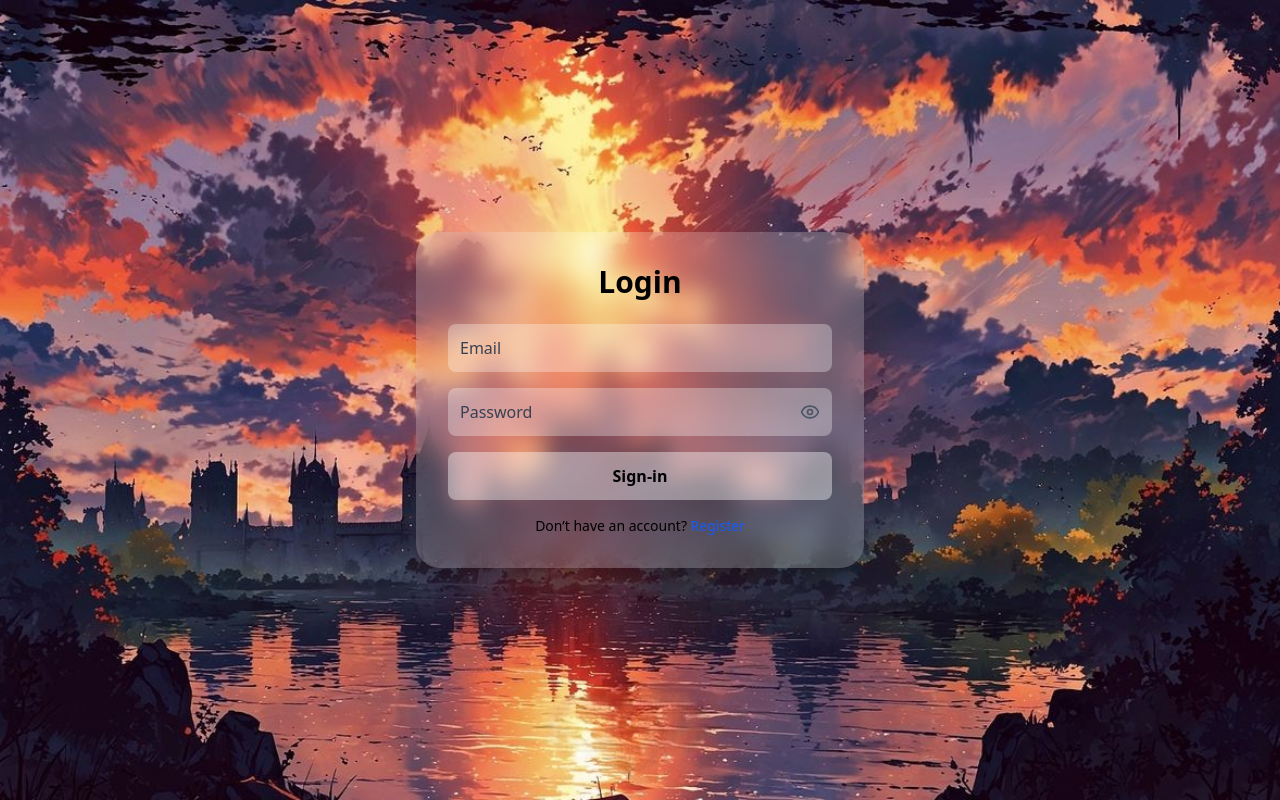
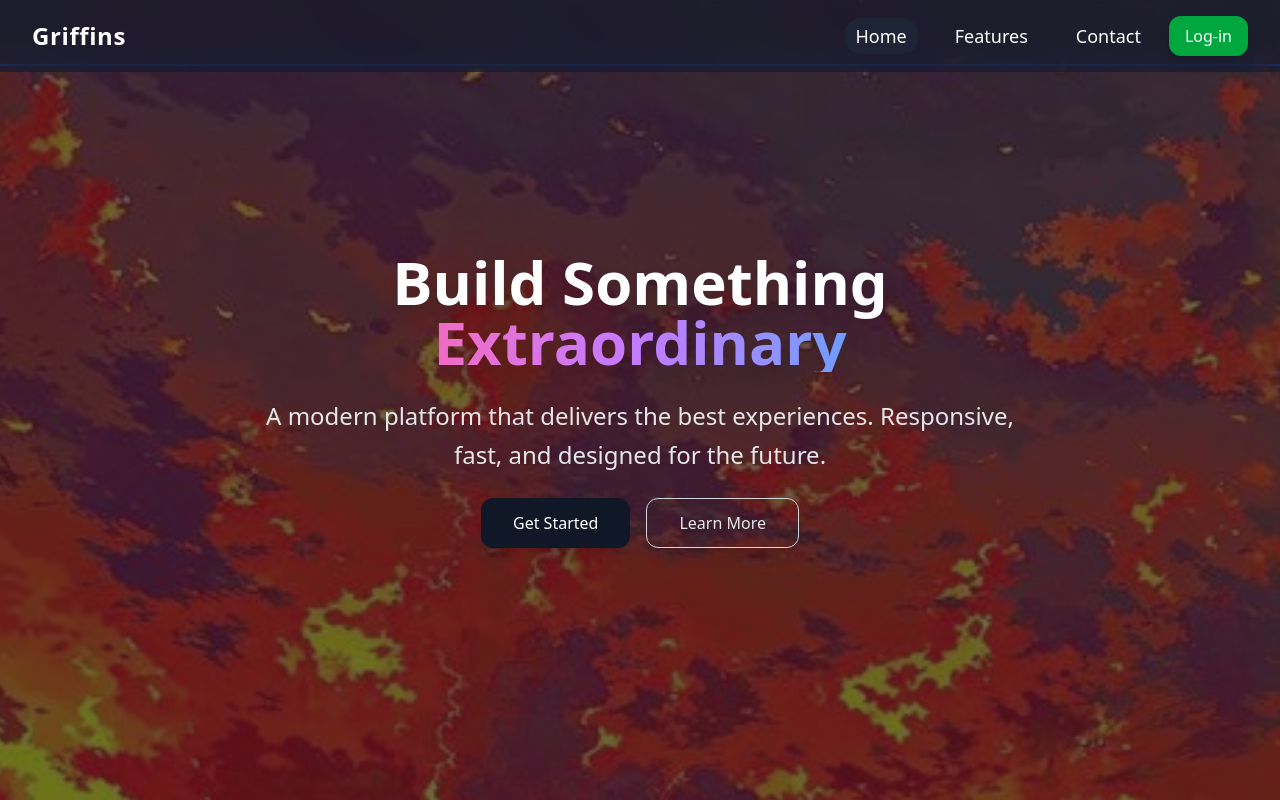
Before and after one commit to Agiless/KPR-Hackathon, a React (Vite) app in the folder app/: page / in a window 1280 px wide. Built offline with nearby package versions, Linux system fonts and the light colour scheme.

Commit message:
home update

```diff
--- a/app/src/App.jsx
+++ b/app/src/App.jsx
@@ -6,9 +6,10 @@ import HomePage from "./pages/HomePage";
 function App() {
   return (
     <Routes>
-      <Route path="/" element={<LoginPage />} />
-      <Route path="/register" element={<RegisterPage />} />
-      <Route path="/home" element={<HomePage />} />
+        <Route path="/" element={<HomePage />} />
+        {/* <Route path="/home" element={<Navigate to="/" />} /> 👈 Redirects /home to / */}
+        <Route path="/login" element={<LoginPage />} />
+        <Route path="/register" element={<RegisterPage />} />
     </Routes>
   );
 }
--- a/app/src/pages/HomePage.jsx
+++ b/app/src/pages/HomePage.jsx
@@ -89,7 +89,7 @@ const HomePage = () => {
   const handleLogout = () => {
     localStorage.removeItem("user");
     setUser(null);
-    navigate("/"); // redirect back to login
+    navigate("/login"); // redirect back to login
   };
 
   const closeModal = () => setShowModal({ visible: false, message: "" });
@@ -149,10 +149,10 @@ const HomePage = () => {
             </div>
           ) : (
             <button
-              onClick={() => navigate("/")}
+              onClick={() => navigate("/login")}
               className="bg-green-600 px-4 py-2 rounded-xl hover:bg-green-500 transition shadow-lg"
             >
-              Sign In
+              Log-in
             </button>
           )}
 
--- a/app/src/pages/RegisterPage.jsx
+++ b/app/src/pages/RegisterPage.jsx
@@ -1,128 +1,3 @@
-// import React, { useState } from "react";
-// import { useNavigate, Link } from "react-router-dom";
-// import { Eye, EyeOff } from "lucide-react"; // 👁️ Icons
-
-// function RegisterPage() {
-//   const navigate = useNavigate();
-//   const [formData, setFormData] = useState({
-//     name: "",
-//     email: "",
-//     password: "",
-//     confirmPassword: "",
-//   });
-
-//   const [showPassword, setShowPassword] = useState(false);
-//   const [showConfirmPassword, setShowConfirmPassword] = useState(false);
-
-//   const handleChange = (e) => {
-//     const { name, value } = e.target;
-//     setFormData((prev) => ({
-//       ...prev,
-//       [name]: value,
-//     }));
-//   };
-
-//   const handleSubmit = (e) => {
-//     e.preventDefault();
-
-//     // 👉 Password match check
-//     if (formData.password !== formData.confirmPassword) {
-//       alert("❌ Passwords do not match!");
-//       return;
-//     }
-
-//     // 👉 Save new user to localStorage
-//     localStorage.setItem("user", JSON.stringify(formData));
-
-//     navigate("/home");
-//   };
-
-//   return (
-//     <div
-//       className="min-h-screen w-full flex items-center justify-center bg-cover bg-center"
-//       style={{ backgroundImage: "url('/image3.jpeg')" }}
-//     >
-//       <div className="bg-white/20 backdrop-blur-md p-8 rounded-3xl shadow-xl w-full max-w-md mx-4">
-//         <h1 className="text-3xl font-bold text-center text-black mb-6">Register</h1>
-//         <form onSubmit={handleSubmit} className="space-y-4">
-//           {/* Name */}
-//           <input
-//             type="text"
-//             name="name"
-//             placeholder="Name"
-//             value={formData.name}
-//             onChange={handleChange}
-//             className="w-full p-3 rounded-lg bg-white/30 text-black placeholder-gray-700 focus:outline-none focus:ring-2 focus:ring-white/60"
-//           />
-
-//           {/* Email */}
-//           <input
-//             type="email"
-//             name="email"
-//             placeholder="Email"
-//             value={formData.email}
-//             onChange={handleChange}
-//             className="w-full p-3 rounded-lg bg-white/30 text-black placeholder-gray-700 focus:outline-none focus:ring-2 focus:ring-white/60"
-//           />
-
-//           {/* Password */}
-//           <div className="relative">
-//             <input
-//               type={showPassword ? "text" : "password"}
-//               name="password"
-//               placeholder="Password"
-//               value={formData.password}
-//               onChange={handleChange}
-//               className="w-full p-3 rounded-lg bg-white/30 text-black placeholder-gray-700 focus:outline-none focus:ring-2 focus:ring-white/60 pr-10"
-//             />
-//             <button
-//               type="button"
-//               onClick={() => setShowPassword(!showPassword)}
-//               className="absolute right-3 top-1/2 transform -translate-y-1/2 text-gray-600 hover:text-black"
-//             >
-//               {showPassword ? <EyeOff size={20} /> : <Eye size={20} />}
-//             </button>
-//           </div>
-
-//           {/* Confirm Password */}
-//           <div className="relative">
-//             <input
-//               type={showConfirmPassword ? "text" : "password"}
-//               name="confirmPassword"
-//               placeholder="Confirm Password"
-//               value={formData.confirmPassword}
-//               onChange={handleChange}
-//               className="w-full p-3 rounded-lg bg-white/30 text-black placeholder-gray-700 focus:outline-none focus:ring-2 focus:ring-white/60 pr-10"
-//             />
-//             <button
-//               type="button"
-//               onClick={() => setShowConfirmPassword(!showConfirmPassword)}
-//               className="absolute right-3 top-1/2 transform -translate-y-1/2 text-gray-600 hover:text-black"
-//             >
-//               {showConfirmPassword ? <EyeOff size={20} /> : <Eye size={20} />}
-//             </button>
-//           </div>
-
-//           {/* Submit Button */}
-//           <button
-//             type="submit"
-//             className="w-full bg-white/40 text-black py-3 rounded-lg font-semibold hover:bg-white/60 active:bg-gray-800 active:text-white transition"
-//           >
-//             Sign Up
-//           </button>
-//         </form>
-
-//         <p className="text-center text-sm text-black mt-4">
-//           Already have an account?{" "}
-//           <Link to="/" className="text-blue-600 font-medium">
-//             Login
-//           </Link>
-//         </p>
-//       </div>
-//     </div>
-//   );
-// }
-
 // export default RegisterPage;
 import React, { useState } from "react";
 import { useNavigate, Link } from "react-router-dom";
@@ -196,7 +71,7 @@ function RegisterPage() {
 
     // 👉 Save new user to localStorage
     localStorage.setItem("user", JSON.stringify(formData));
-    navigate("/home");
+    navigate("/");
   };
 
   return (
@@ -242,7 +117,7 @@ function RegisterPage() {
                   onChange={handleChange}
                   onFocus={() => setShowRules(true)}
                   onBlur={() => setShowRules(false)}
-                  className="w-full p-3 rounded-lg bg-white/30 text-black placeholder-gray-700 focus:outline-none focus:ring-2 focus:ring-white/60"
+                  className="w-full p-3 rounded-lg right-5 bg-white/30 text-black placeholder-gray-700 focus:outline-none focus:ring-2 focus:ring-white/60"
                 />
                 <button
                   type="button"
@@ -254,7 +129,7 @@ function RegisterPage() {
 
                 {/* Floating Box */}
                 {showRules && (
-                  <div className="absolute top-full mt-2 w-full bg-white shadow-lg rounded-lg p-4 text-sm z-10">
+                  <div className="absolute top-full mt-2 Left-0 w-64 bg-white shadow-lg rounded-lg p-3 text-sm z-10">
                     <p className={passwordValidations.length ? "text-green-600" : "text-red-600"}>
                       ✓ At least 8 characters
                     </p>
```
